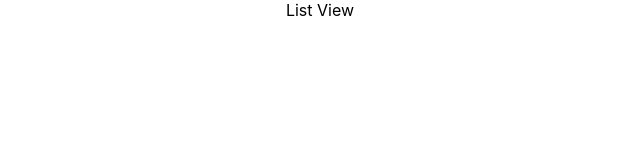
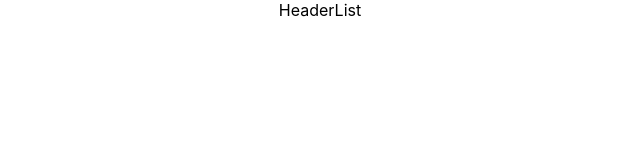
Before and after one commit to Elena-GHub/react-mantenedor, a React (Create React App) app: page / in a window 1280 px wide. Shown: the top 160 px of the page, without its empty margins (320-960 px from the left). Built offline with nearby package versions, Linux system fonts and the light colour scheme.

Commit message:
added Header and List components

```diff
--- /dev/null
+++ b/src/components/Header.jsx
@@ -0,0 +1,9 @@
+import React, { Component } from 'react';
+
+export default class Header extends Component {
+    render() {
+        return (
+            'Header'
+        )
+    }
+}
--- /dev/null
+++ b/src/components/List.jsx
@@ -0,0 +1,9 @@
+import React, { Component } from 'react';
+
+export default class List extends Component {
+    render() {
+        return(
+            'List'
+        )
+    }
+}
--- a/src/components/ViewList.jsx
+++ b/src/components/ViewList.jsx
@@ -1,9 +1,14 @@
 import React, { Component } from 'react';
+import Header from './Header'
+import List from './List'
 
 export default class ViewList extends Component {
     render() {
         return (
-            'List View'
+            <div>
+                <Header />
+                <List />
+            </div>
         )
     }
 }
```
